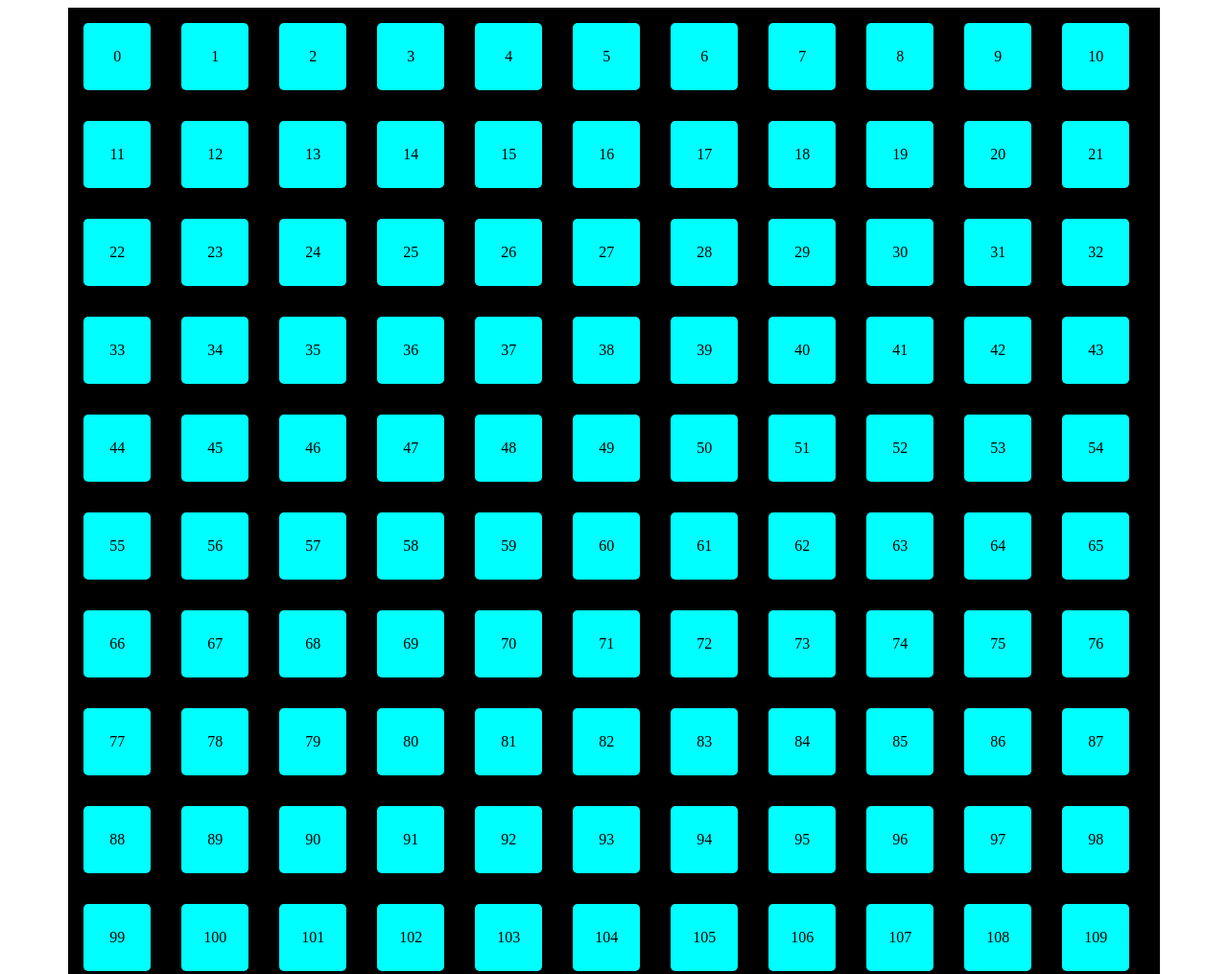
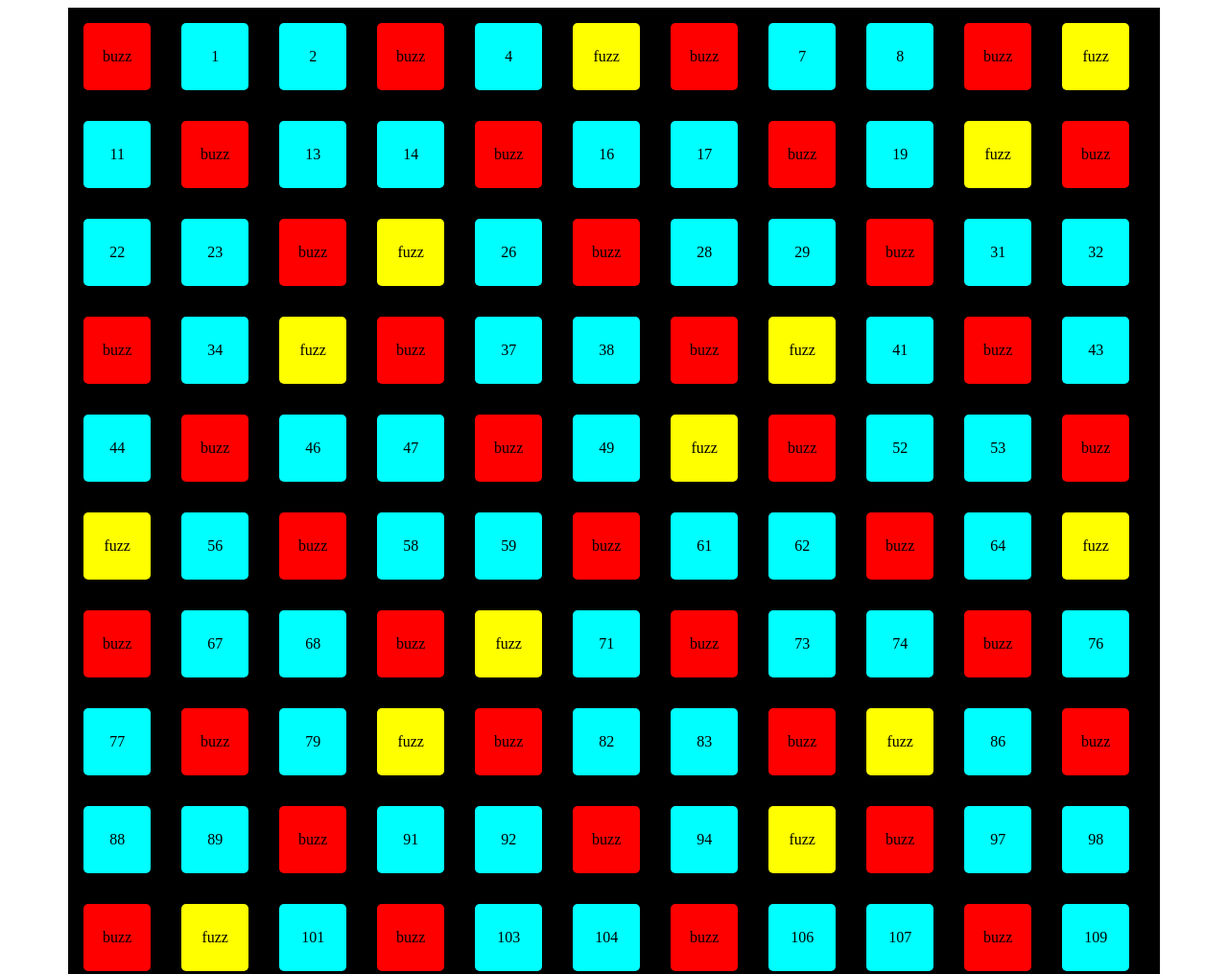
Before and after one commit to allievo24/js-fizzbuzz, a plain HTML site: page index.html in a window 1280 px wide. Shown: the top 1015 px of the page at 96% size. Drawn offline with Linux system fonts and the light colour scheme.

Commit message:
push fine

```diff
--- a/css/style.css
+++ b/css/style.css
@@ -21,6 +21,14 @@ background-color: black;
 }
 
 
-.moltipli_di_3{
-    background-color: brown;
+.red{
+    background-color: red;
 }
+.yellow{
+    background-color: yellow;
+}
+
+
+.green{
+    background-color: green;
+}
--- a/js/main.js
+++ b/js/main.js
@@ -2,7 +2,38 @@ const containerDom=document.getElementById("container")
 
 for (let  i=0;  i <=1000; i++){
 
-    containerDom.innerHTML += `<div class="box">${i}</div>`
+    containerDom.innerHTML += `<div class="box">${i}</div>`;
 
-    console.log (i)
+    let box =document.querySelector('.box:last-child');
+
+    if ( i % 3 == 0){
+
+        box.classList.add('red');
+        box.innerHTML = 'buzz';
+
+    }
+    else if( i % 5 == 0){
+
+        box.classList.add('yellow');
+        box.innerHTML = 'fuzz';
+
+
+
+    }
+    /*else if( i % 5 == 0 )+( i % 3 == 0 ){ */
+           /*( i % 5 == 0  i % 3 == 0 )*/
+           /*( i % 5 == 0 + i % 3 == 0 )*/
+           /*(i % 5 == 0  && i % 3 == 0 )*/
+           /*(i % 5 == 0) && ( i % 3 == 0 )*/
+           /*((i % 5 == 0 ) &&  ( i % 3 == 0))*/
+
+
+    else if( i % 5 == 0   &&  i % 3 == 0 ){
+        box.classList.add('green');
+        box.innerHTML = 'fuzzbuzz';
+
+        console.log(i);
+    }
+
+
 }
```
